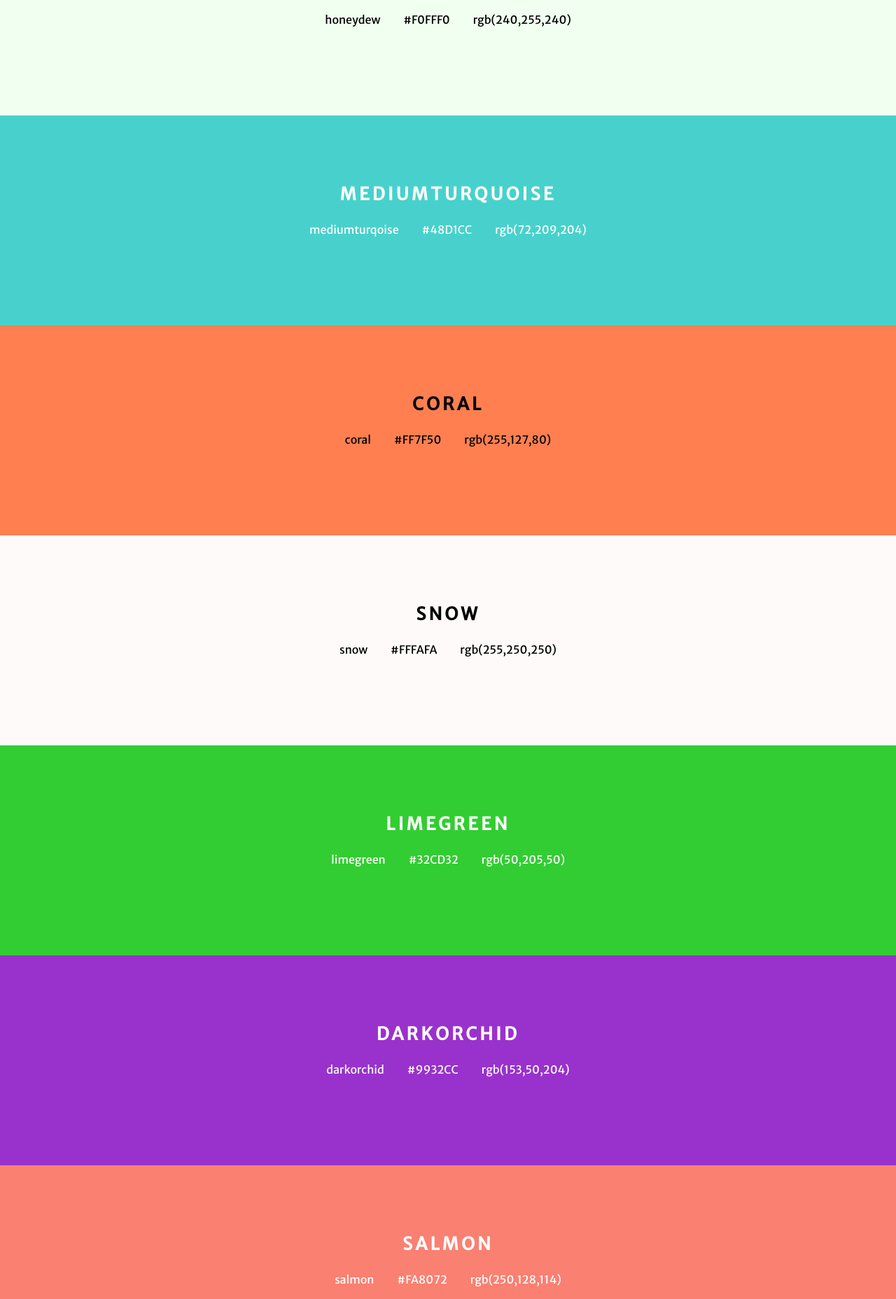
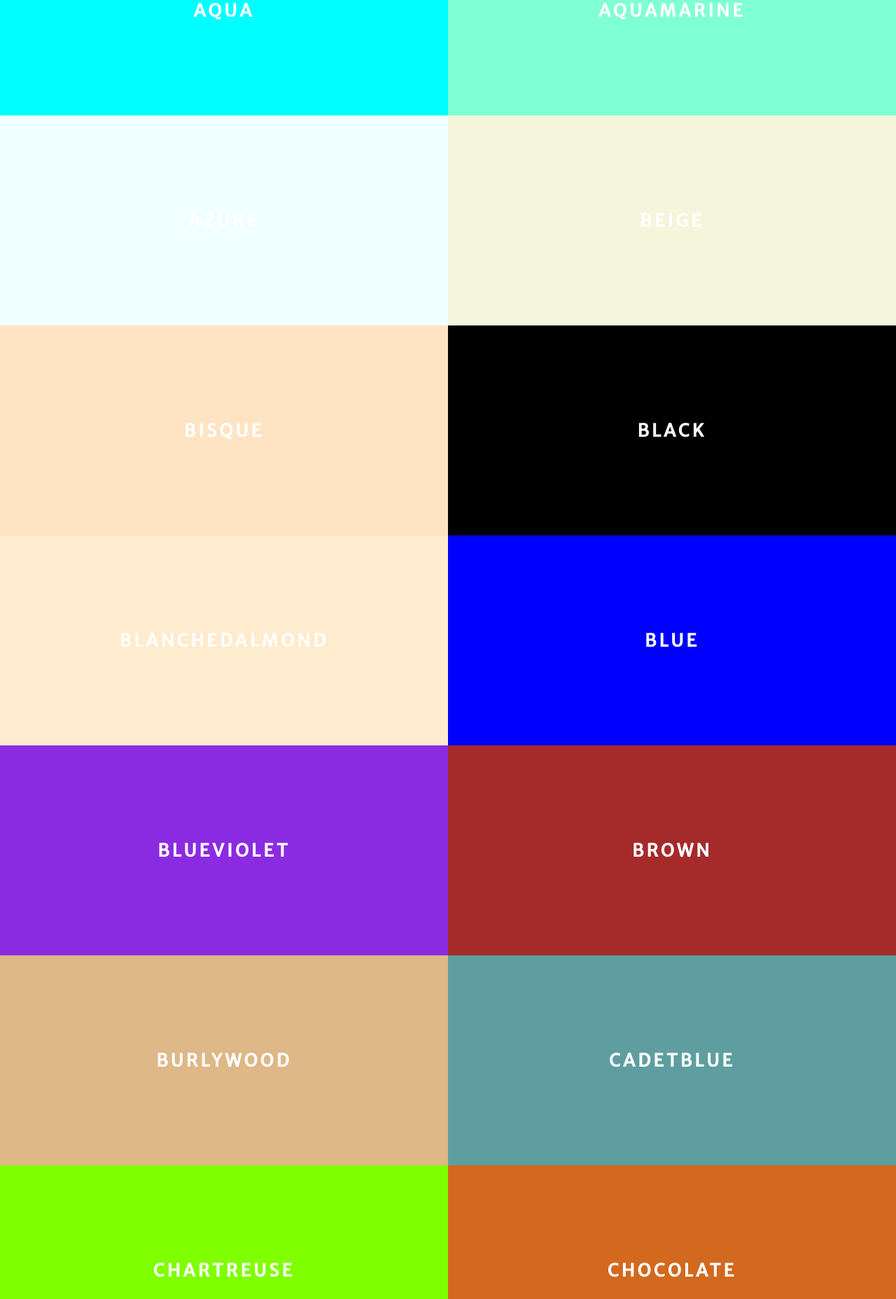
Before and after one commit to daryllpenafiel/CSSColourNames, a plain HTML site: page CSSColours.html in a window 1280 px wide. Shown: the part 465-2321 px from the top of the page at 70% size. Drawn offline with nearby package versions, Linux system fonts and the light colour scheme.

Commit message:
code re-written using JQuery

```diff
--- a/CSSColours.html
+++ b/CSSColours.html
@@ -5,124 +5,71 @@
     <title>CSS Colours</title>
     <meta charset="UTF-8">
     <link href="reset.css" rel="stylesheet">
+    <link rel="stylesheet" href="https://maxcdn.bootstrapcdn.com/bootstrap/4.0.0/css/bootstrap.min.css" integrity="sha384-Gn5384xqQ1aoWXA+058RXPxPg6fy4IWvTNh0E263XmFcJlSAwiGgFAW/dAiS6JXm"
+        crossorigin="anonymous">
     <link href="style.css" rel="stylesheet">
     <link href="https://fonts.googleapis.com/css?family=Merriweather+Sans" rel="stylesheet">
-
+    <link href="./favicon.png" rel="icon">
 </head>
 
 <body>
 
-<div class="colour-bar">
-    <div class="black"></div>
-    <div class="yellow"></div>
-    <div class="cyan"></div>
-    <div class="green"></div>
-    <div class="red"></div>
-    <div class="blue"></div>
-    <div class="purple"></div>
-    <div class="pink"></div>
-    <div class="orange"></div>
-    <div class="gray"></div>
-    <div class="white"></div>
-    <div class="brown"></div>
-
-</div>
-
-<div class="colors">
-    <div class="slategrey light">
-        <p>SLATEGREY</p>
-        <ul class="csscodes">
-            <li>slategray</li>
-            <li>#708090</li>
-            <li>rgb(112,128,144)</li>
-        </ul>
+    <div class="color-bar">
     </div>
 
-    <div class="honeydew dark">
-        <p>HONEYDEW</p>
-        <ul class="csscodes">
-            <li>honeydew</li>
-            <li>#F0FFF0</li>
-            <li>rgb(240,255,240)</li>
-        </ul>
+    <div class="colors-go-here">
     </div>
 
-    <div class="mediumturquoise light">
-        <p>MEDIUMTURQUOISE</p>
-        <ul class="csscodes">
-            <li>mediumturqoise</li>
-            <li>#48D1CC</li>
-            <li>rgb(72,209,204)</li>
-        </ul>
-    </div>
+    <script src="https://code.jquery.com/jquery-3.3.1.js" integrity="sha256-2Kok7MbOyxpgUVvAk/HJ2jigOSYS2auK4Pfzbm7uH60=" crossorigin="anonymous"></script>
+    <script>
+        var cssColorNames = ["AliceBlue", "AntiqueWhite", "Aqua", "Aquamarine", "Azure", "Beige", "Bisque", "Black",
+            "BlanchedAlmond", "Blue", "BlueViolet", "Brown", "BurlyWood", "CadetBlue", "Chartreuse", "Chocolate",
+            "Coral", "CornflowerBlue", "Cornsilk", "Crimson", "Cyan", "DarkBlue", "DarkCyan", "DarkGoldenRod",
+            "DarkGrey", "DarkGreen", "DarkKhaki", "DarkMagenta", "DarkOliveGreen", "Darkorange",
+            "DarkOrchid", "DarkRed", "DarkSalmon", "DarkSeaGreen", "DarkSlateBlue", "DarkSlateGray",
+            "DarkTurquoise", "DarkViolet", "DeepPink", "DeepSkyBlue", "DimGray", "DodgerBlue",
+            "FireBrick",
+            "FloralWhite", "ForestGreen", "Fuchsia", "Gainsboro", "GhostWhite", "Gold", "GoldenRod", "Gray",
+            "Green", "GreenYellow", "HoneyDew", "HotPink", "IndianRed", "Indigo", "Ivory", "Khaki", "Lavender",
+            "LavenderBlush", "LawnGreen", "LemonChiffon", "LightBlue", "LightCoral", "LightCyan",
+            "LightGoldenRodYellow", "LightGray", "LightGreen", "LightPink", "LightSalmon",
+            "LightSeaGreen",
+            "LightSkyBlue", "LightSlateGray", "LightSteelBlue", "LightYellow", "Lime",
+            "LimeGreen",
+            "Linen", "Magenta", "Maroon", "MediumAquaMarine", "MediumBlue", "MediumOrchid", "MediumPurple",
+            "MediumSeaGreen", "MediumSlateBlue", "MediumSpringGreen", "MediumTurquoise", "MediumVioletRed",
+            "MidnightBlue", "MintCream", "MistyRose", "Moccasin", "NavajoWhite", "Navy", "OldLace", "Olive",
+            "OliveDrab", "Orange", "OrangeRed", "Orchid", "PaleGoldenRod", "PaleGreen", "PaleTurquoise",
+            "PaleVioletRed", "PapayaWhip", "PeachPuff", "Peru", "Pink", "Plum", "PowderBlue", "Purple", "Red",
+            "RosyBrown", "RoyalBlue", "SaddleBrown", "Salmon", "SandyBrown", "SeaGreen", "SeaShell", "Sienna",
+            "Silver",
+            "SkyBlue", "SlateBlue", "SlateGray", "Snow", "SpringGreen", "SteelBlue", "Tan", "Teal",
+            "Thistle", "Tomato", "Turquoise", "Violet", "Wheat", "White", "WhiteSmoke", "Yellow", "YellowGreen"
+        ];
 
-    <div class="coral dark">
-        <p>coral</p>
-        <ul class="csscodes">
-            <li>coral</li>
-            <li>#FF7F50</li>
-            <li>rgb(255,127,80)</li>
-        </ul>
-    </div>
+        var topBarColors = ["black","yellow","cyan","green","red","blue","purple","pink","orange","gray","white","brown"];
+        //var lightFont = ["white", "snow", "oldlace","mintcream","linen","lightyellow","ivory","honeydew","ghostwhite","floralwhite","cornsilk","azure","beige","antiquewhite"]
 
-    <div class="snow dark">
-        <p>snow</p>
-        <ul class="csscodes">
-            <li>snow</li>
-            <li>#FFFAFA</li>
-            <li>rgb(255,250,250)</li>
-        </ul>
-    </div>
+        function createTopBar() {
+            for (i=0;i<topBarColors.length;i++){
+                var barDiv=$("<div>").css("background-color",topBarColors[i]);
+                $(".color-bar").append(barDiv);
+            }
+        }
 
+        function createColors() {
+            for (i = 0; i < cssColorNames.length; i++) {
+                var colorDiv = $("<div class='color-block col-md-6'>").css("background-color", cssColorNames[i]);
+                colorDiv.addClass(cssColorNames[i]);
+                var colorP = $("<p>").text(cssColorNames[i]);
+                colorDiv.append(colorP);
+                $(".colors-go-here").append(colorDiv);
+            }
+        }
 
-    <div class="limegreen light">
-        <p>limegreen</p>
-        <ul class="csscodes">
-            <li>limegreen</li>
-            <li>#32CD32</li>
-            <li>rgb(50,205,50)</li>
-        </ul>
-    </div>
+        createColors();
+        createTopBar();
+    </script>
+</body>
 
-    <div class="darkorchid light">
-        <p>darkorchid</p>
-        <ul class="csscodes">
-            <li>darkorchid</li>
-            <li>#9932CC</li>
-            <li>rgb(153,50,204)</li>
-        </ul>
-    </div>
-
-    <div class="salmon light">
-        <p>salmon</p>
-        <ul class="csscodes">
-            <li>salmon</li>
-            <li>#FA8072</li>
-            <li>rgb(250,128,114)</li>
-        </ul>
-    </div>
-
-    <div class="darkkhaki light">
-        <p>darkkhaki</p>
-        <ul class="csscodes">
-            <li>darkkhaki</li>
-            <li>#BDB76B</li>
-            <li>rgb(183,183,107)</li>
-        </ul>
-    </div>
-
-    <div class="steelblue light">
-        <p>steelblue</p>
-        <ul class="csscodes">
-            <li>steelblue</li>
-            <li>#4682B4</li>
-            <li>rgb(70,130,180)</li>
-        </ul>
-    </div>
-
-</div>
-
-</div>
-
-</body>
 </html>
--- a/style.css
+++ b/style.css
@@ -2,122 +2,25 @@ body {
 	margin: auto;
 	text-align: center;
 	font-family: 'Merriweather Sans', sans-serif;
+	box-sizing: border-box;
 }
 
-.colour-bar {
+.color-bar {
 	display: grid;
 	grid-template-columns: 1fr 1fr 1fr 1fr 1fr 1fr 1fr 1fr 1fr 1fr 1fr 1fr;
 	height: 30px;
 }
 
-.black {
-	background-color: black;
-}
-
-.yellow {
-	background-color: yellow;
-}
-.cyan {
-	background-color: cyan;
-}
-.green {
-	background-color: green;
-}
-.red {
-	background-color: red;
-}
-.blue {
-	background-color: blue;
-}
-.purple {
-	background-color: purple;
-}
-.pink {
-	background-color: pink;
-}
-.orange {
-	background-color: orange;
-}
-.gray {
-	background-color: gray;
-}
-.white {
-	background-color: white;
-}
-.brown {
-	background-color: brown;
-}
-
-.light-text{
-	color: white;
-}
-
-li{
-	display: inline;
-	padding: 15px;
-}
-
-.light {
-	color: white;
-}
-
-.dark {
-	color: black;
-}
-
 p{
-	padding: 100px 0 30px 0;
 	font-weight: bold;
 	letter-spacing: 4px;
 	font-size: 25px;
 	text-transform: uppercase;
-}
-.slategrey {
-	background-color: rgb(112,128, 144);
-	height: 300px;
+	line-height: 300px;
+	color: white;
 }
 
-.honeydew {
-	background-color: #F0FFF0;
+.color-block {
 	height: 300px;
+	display: inline-block;
 }
-
-.mediumturquoise {
-	background-color: mediumturquoise;
-	height:300px;
-}
-
-.coral {
-	background-color: coral;
-	height: 300px;
-}
-
-.limegreen {
-	background-color: rgb(50,205,50);
-	height: 300px;
-}
-
-.darkorchid {
-	background-color: #9932CC;
-	height: 300px;
-}
-
-.snow {
-	background-color: snow;
-	height: 300px;
-}
-
-.salmon {
-	background-color:#FA8072;
-	height: 300px;
-}
-
-.darkkhaki {
-	background-color:rgb(183,183,107);
-	height: 300px;
-}
-
-.steelblue {
-	background-color: #4682B4;
-	height: 300px;
-}
```
Also changed, not shown: favicon.png (added).
